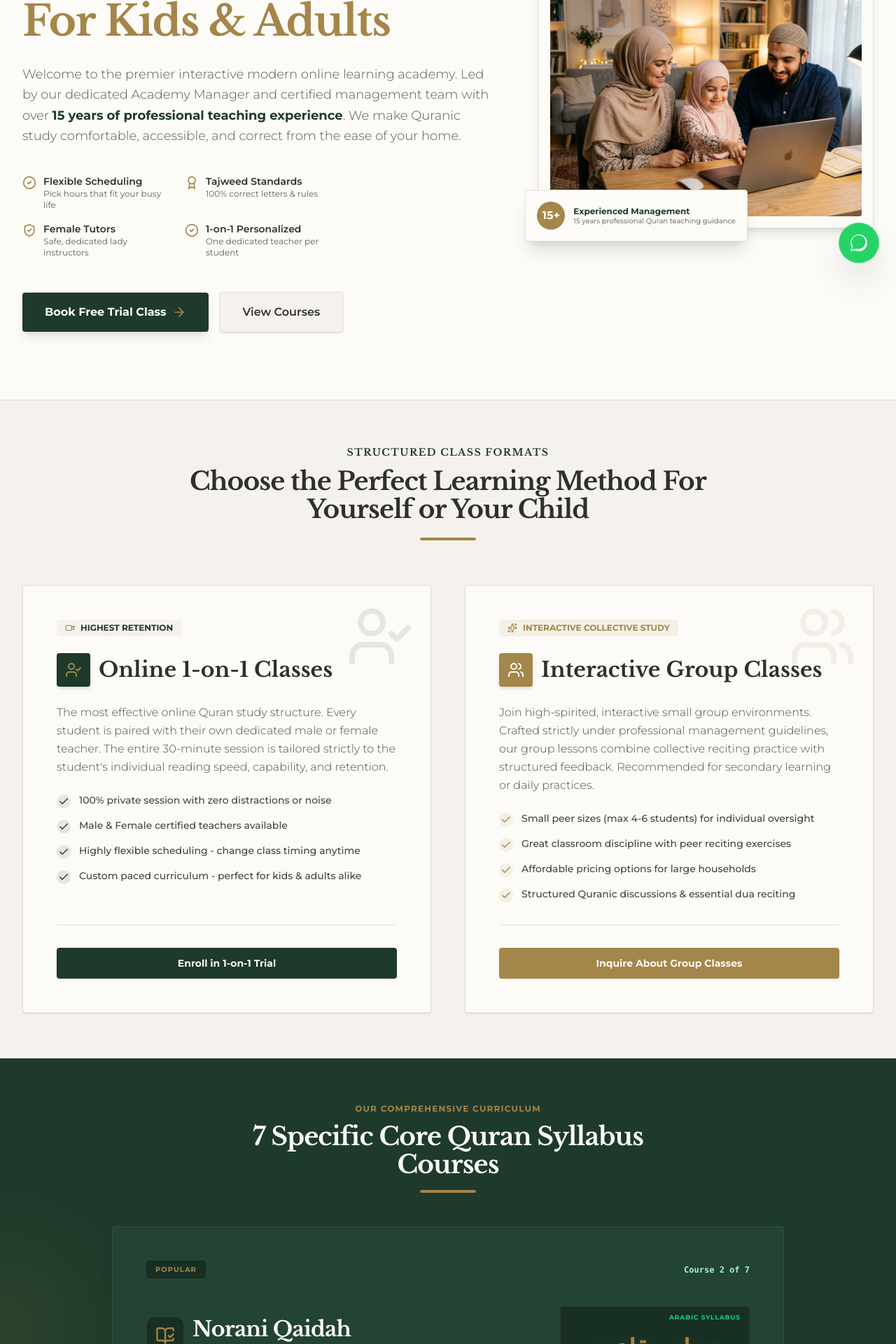
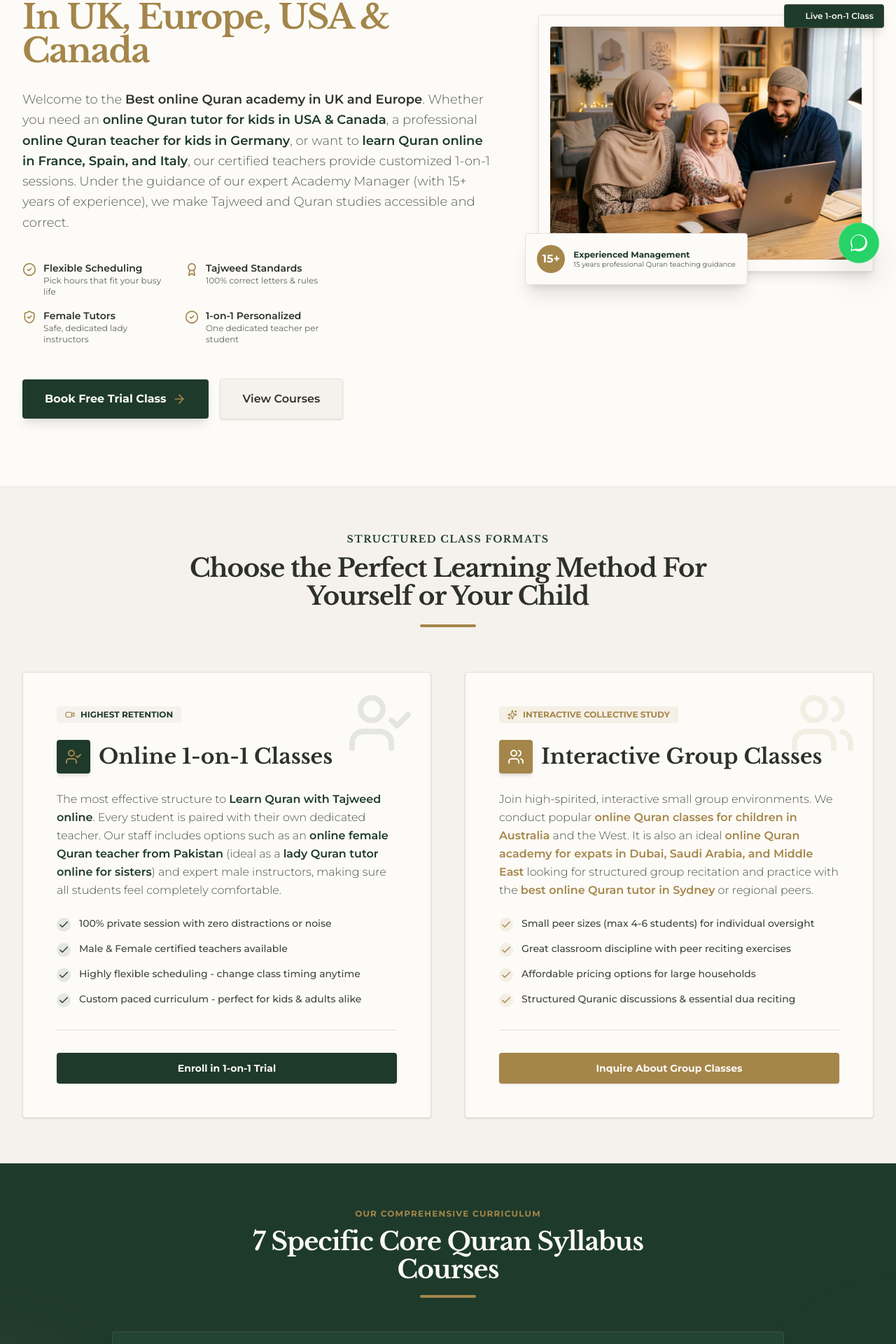
Before and after one commit to ahmadume613-ops/worldwide-Quran-final, a React (Vite) app: page / in a window 1280 px wide. Shown: the part 400-2320 px from the top of the page at 70% size. Built offline with nearby package versions, Linux system fonts and the light colour scheme; no server answers.

Commit message:
feat: optimize SEO and enhance call-to-actions
Updated meta tags for better search engine indexing, refined course descriptions with SEO-friendly keywords, and improved WhatsApp contact links with pre-filled inquiry messages.

```diff
--- a/index.html
+++ b/index.html
@@ -3,7 +3,19 @@
   <head>
     <meta charset="UTF-8" />
     <meta name="viewport" content="width=device-width, initial-scale=1.0" />
-    <title>My Google AI Studio App</title>
+    <title>Worldwide Quran Academy | Best Online Quran Academy in UK and Europe | Learn Quran with Tajweed Online</title>
+    <meta name="description" content="Learn Quran with Tajweed online. Worldwide Quran Academy is the best online Quran academy in UK and Europe. We offer a tailored Online Noorani Qaida course for kids, Online Quran memorization course (Hifz), and lady Quran tutor online for sisters. Join our live classes with an online Quran tutor for kids in USA & Canada, online Quran teacher for kids in Germany, or online Quran classes for children in Australia." />
+    <meta name="keywords" content="Online Noorani Qaida course for kids, Learn Madani Qaida online with Tajweed, Online Iqra book reading classes, Basic Arabic alphabet learning, Online Quran teacher for kids in Germany, Best online Quran academy in UK and Europe, Learn Quran online in France, Spain, and Italy, Online Quran tutor for kids in USA & Canada, Online Quran classes for children in Australia, Best online Quran tutor in Sydney, Online Quran academy for expats in Dubai, Saudi Arabia, and Middle East, Online female Quran teacher from Pakistan, Lady Quran tutor online for sisters, Learn Quran with Tajweed online, Online Quran memorization course (Hifz)" />
+    <!-- Open Graph / Facebook -->
+    <meta property="og:type" content="website" />
+    <meta property="og:url" content="https://worldwidequranacademy.com/" />
+    <meta property="og:title" content="Worldwide Quran Academy | Best Online Quran Academy in UK and Europe" />
+    <meta property="og:description" content="Learn Quran with Tajweed online with certified male and female tutors. Offering Noorani Qaida, Madani Qaida, Hifz, and Islamic studies in UK, Europe, USA, Canada, Australia, and Middle East." />
+    <!-- Twitter -->
+    <meta property="twitter:card" content="summary_large_image" />
+    <meta property="twitter:url" content="https://worldwidequranacademy.com/" />
+    <meta property="twitter:title" content="Worldwide Quran Academy | Best Online Quran Academy in UK and Europe" />
+    <meta property="twitter:description" content="Learn Quran with Tajweed online with certified male and female tutors. Offering Noorani Qaida, Madani Qaida, Hifz, and Islamic studies in UK, Europe, USA, Canada, Australia, and Middle East." />
   </head>
   <body>
     <div id="root"></div>
--- a/src/App.tsx
+++ b/src/App.tsx
@@ -97,7 +97,7 @@ export default function App() {
 
       {/* Floating WhatsApp Button */}
       <a
-        href="https://wa.me/923345750157"
+        href="https://wa.me/923345750157?text=Assalam-o-Alaikum%2C%20I%20want%20to%20enroll%20my%20child%20in%20Worldwide%20Quran%20Academy.%20Please%20guide%20me%20about%20the%20free%20trial%20classes."
         target="_blank"
         rel="noopener noreferrer"
         className="fixed bottom-6 right-6 bg-[#25D366] hover:bg-[#20BA5A] text-white p-4 rounded-full shadow-2xl z-50 transition-all transform hover:scale-110 flex items-center justify-center border border-white/15"
--- a/src/components/ClassFormats.tsx
+++ b/src/components/ClassFormats.tsx
@@ -36,7 +36,7 @@ export default function ClassFormats() {
               </h3>
 
               <p className="text-warm-text/85 text-sm sm:text-base leading-relaxed font-light">
-                The most effective online Quran study structure. Every student is paired with their own dedicated male or female teacher. The entire 30-minute session is tailored strictly to the student's individual reading speed, capability, and retention.
+                The most effective structure to <strong className="font-semibold text-emerald-deep">Learn Quran with Tajweed online</strong>. Every student is paired with their own dedicated teacher. Our staff includes options such as an <strong className="font-semibold text-emerald-deep">online female Quran teacher from Pakistan</strong> (ideal as a <strong className="font-semibold text-emerald-deep">lady Quran tutor online for sisters</strong>) and expert male instructors, making sure all students feel completely comfortable.
               </p>
 
               <ul className="space-y-3.5 text-sm font-medium text-warm-text/90">
@@ -87,7 +87,7 @@ export default function ClassFormats() {
               </h3>
 
               <p className="text-warm-text/85 text-sm sm:text-base leading-relaxed font-light">
-                Join high-spirited, interactive small group environments. Crafted strictly under professional management guidelines, our group lessons combine collective reciting practice with structured feedback. Recommended for secondary learning or daily practices.
+                Join high-spirited, interactive small group environments. We conduct popular <strong className="font-semibold text-gold-accent">online Quran classes for children in Australia</strong> and the West. It is also an ideal <strong className="font-semibold text-gold-accent">online Quran academy for expats in Dubai, Saudi Arabia, and Middle East</strong> looking for structured group recitation and practice with the <strong className="font-semibold text-gold-accent">best online Quran tutor in Sydney</strong> or regional peers.
               </p>
 
               <ul className="space-y-3.5 text-sm font-medium text-warm-text/90">
--- a/src/components/Footer.tsx
+++ b/src/components/Footer.tsx
@@ -14,7 +14,7 @@ export default function Footer({ onGoToStudio }: FooterProps) {
 
   const contactEmail = "worldwidequrann@gmail.com";
   const contactPhone = "+923345750157";
-  const whatsappUrl = "https://wa.me/923345750157";
+  const whatsappUrl = "https://wa.me/923345750157?text=Assalam-o-Alaikum%2C%20I%20want%20to%20enroll%20my%20child%20in%20Worldwide%20Quran%20Academy.%20Please%20guide%20me%20about%20the%20free%20trial%20classes.";
 
   return (
     <footer id="footer-wrapper" className="bg-emerald-deep text-[#FDFBF7] border-t border-gold-accent/10">
--- a/src/components/Hero.tsx
+++ b/src/components/Hero.tsx
@@ -23,14 +23,14 @@ export default function Hero() {
             </div>
 
             <h1 className="text-4xl sm:text-5xl lg:text-6xl font-extrabold text-[#2D312A] tracking-tight leading-none serif-font">
-              Learn the Holy Quran Online <br />
-              <span className="text-gold-accent block mt-2">
-                For Kids & Adults
+              Best Online Quran Academy <br />
+              <span className="text-gold-accent block mt-2 text-3xl sm:text-4xl lg:text-5xl">
+                In UK, Europe, USA & Canada
               </span>
             </h1>
 
             <p className="text-base sm:text-lg text-warm-text/80 leading-relaxed max-w-2xl mx-auto lg:mx-0 font-light">
-              Welcome to the premier interactive modern online learning academy. Led by our dedicated Academy Manager and certified management team with over <strong className="text-emerald-deep font-bold">15 years of professional teaching experience</strong>. We make Quranic study comfortable, accessible, and correct from the ease of your home.
+              Welcome to the <strong className="text-[#2D312A] font-semibold">Best online Quran academy in UK and Europe</strong>. Whether you need an <strong className="text-emerald-deep font-semibold">online Quran tutor for kids in USA & Canada</strong>, a professional <strong className="text-emerald-deep font-semibold">online Quran teacher for kids in Germany</strong>, or want to <strong className="text-emerald-deep font-semibold">learn Quran online in France, Spain, and Italy</strong>, our certified teachers provide customized 1-on-1 sessions. Under the guidance of our expert Academy Manager (with 15+ years of experience), we make Tajweed and Quran studies accessible and correct.
             </p>
 
             {/* Micro Highlights */}
@@ -90,7 +90,7 @@ export default function Hero() {
 
               <img
                 src={heroImg}
-                alt="Parents and children studying Quran together online in a warm home"
+                alt="Online Quran classes for children in Australia and expats in Dubai, Saudi Arabia, and Middle East - Learn Quran with Tajweed online from the best online Quran tutor in Sydney"
                 className="w-full h-auto rounded object-cover aspect-[4/3] shadow-inner"
                 referrerPolicy="no-referrer"
                 onError={(e) => {
--- a/src/components/Navbar.tsx
+++ b/src/components/Navbar.tsx
@@ -13,7 +13,7 @@ interface NavbarProps {
 export default function Navbar({ onGoToStudio, currentView }: NavbarProps) {
   const contactEmail = "worldwidequrann@gmail.com";
   const contactPhone = "+923345750157";
-  const whatsappUrl = "https://wa.me/923345750157";
+  const whatsappUrl = "https://wa.me/923345750157?text=Assalam-o-Alaikum%2C%20I%20want%20to%20enroll%20my%20child%20in%20Worldwide%20Quran%20Academy.%20Please%20guide%20me%20about%20the%20free%20trial%20classes.";
 
   return (
     <div id="navigation-wrapper" className="w-full bg-[#FDFBF7] border-b border-[#E5E1DA] sticky top-0 z-40">
--- a/src/components/PricingSection.tsx
+++ b/src/components/PricingSection.tsx
@@ -170,10 +170,10 @@ export default function PricingSection({ onSelectPlan }: PricingSectionProps) {
         <div className="text-center max-w-3xl mx-auto mb-10">
           <span className="text-sm font-bold text-[#A4864A] tracking-widest uppercase block mb-3 font-sans">Affordable Investment</span>
           <h2 className="text-3xl sm:text-4xl font-extrabold text-[#2D312A] tracking-tight serif-font">
-            Transparent, Low-Cost Tuition Rates
+            Fee Structure - Learn Quran with Tajweed Online
           </h2>
           <p className="text-warm-text/80 mt-3 text-sm sm:text-base leading-relaxed font-light">
-            Choose the monthly curriculum plan that fits your family's educational needs. Custom plans with male or female tutors available for international students globally.
+            Worldwide Quran Academy is recognized as the <strong className="font-semibold text-[#2D312A]">best online Quran academy in UK and Europe</strong>, USA, Canada, and Australia. Choose the monthly curriculum plan that fits your family's educational needs. Custom plans with an <strong className="font-semibold text-[#2D312A]">online Quran teacher for kids in Germany</strong> or a dedicated <strong className="font-semibold text-[#2D312A]">lady Quran tutor online for sisters</strong> are available globally.
           </p>
           <div className="h-1 w-20 bg-gold-accent mx-auto rounded-full mt-5" />
         </div>
--- a/src/sanityClient.ts
+++ b/src/sanityClient.ts
@@ -13,41 +13,41 @@ export const SANITY_CONFIG = {
 export const INITIAL_COURSES: Course[] = [
   {
     id: 'course-1',
-    title: 'Madani Qaidah',
+    title: 'Learn Madani Qaida Online',
     urduTitle: 'مدنی قاعده',
-    description: 'The essential foundation booklet for beginners, teaching correct pronunciation (Makharij) and phonics of the Arabic letters with colorful rules.',
+    description: 'Learn Madani Qaida online with Tajweed. The essential foundation booklet for beginners, teaching correct pronunciation (Makharij) and basic Arabic alphabet learning with colorful rules.',
     icon: 'BookOpen',
-    badge: 'Beginner'
+    badge: 'With Tajweed'
   },
   {
     id: 'course-2',
-    title: 'Norani Qaidah',
+    title: 'Online Noorani Qaida Course',
     urduTitle: 'نورانی قاعده',
-    description: 'Classical pronunciation guide focusing on joint letters, harakat (vowels), and initial reading rules to build complete fluency in Quranic words.',
+    description: 'Our specialized Online Noorani Qaida course for kids focuses on classical pronunciation, joint letters, harakat (vowels), and initial reading rules to build complete fluency in Quranic words.',
     icon: 'BookOpenCheck',
-    badge: 'Popular'
+    badge: 'For Kids'
   },
   {
     id: 'course-3',
-    title: 'Iqra Book',
+    title: 'Online Iqra Book Reading',
     urduTitle: 'اقرا بک',
-    description: 'An interactive modern reading syllabus widely used globally to accelerate Arabic syllable recognition and phonetic word formation.',
+    description: 'Online Iqra book reading classes. An interactive modern reading syllabus widely used globally to accelerate Arabic syllable recognition and phonetic word formation.',
     icon: 'BookCheck',
-    badge: 'Kids favorite'
+    badge: 'Classes'
   },
   {
     id: 'course-4',
-    title: 'Tajweed Quran',
+    title: 'Learn Quran with Tajweed Online',
     urduTitle: 'تجوید القرآن',
-    description: 'Learn the rules of pronunciation, elongation (Madd), stop signs, and nasalization (Ghunnah) to recite the Holy Quran exactly like the Prophet (PBUH).',
+    description: 'Learn Quran with Tajweed online. Master the rules of pronunciation, elongation (Madd), stop signs, and nasalization (Ghunnah) to recite the Holy Quran exactly like the Prophet (PBUH).',
     icon: 'GraduationCap',
     badge: 'Highly Recommended'
   },
   {
     id: 'course-5',
-    title: 'Quran Memorization / Hifz',
+    title: 'Online Quran Memorization (Hifz)',
     urduTitle: 'حفظ القرآن',
-    description: 'A structured, personalized track designed for both short Surahs and full Quran memorization, complete with active revision and retention strategies.',
+    description: 'Online Quran memorization course (Hifz). A structured, personalized track designed for both short Surahs and full Quran memorization, complete with active revision and retention strategies.',
     icon: 'Award',
     badge: 'Premium Track'
   },
@@ -55,7 +55,7 @@ export const INITIAL_COURSES: Course[] = [
     id: 'course-6',
     title: 'Islamic Duas',
     urduTitle: 'اسلامک دعائیں',
-    description: 'Learn essential daily supplications (Masnoon Duas), manners, Islamic ethics (Akhlaq), and short surahs for daily spiritual development.',
+    description: 'Learn essential daily supplications (Masnoon Duas), manners, Islamic ethics (Akhlaq), and short surahs for daily spiritual development under the guidance of certified tutors.',
     icon: 'HeartHandshake',
     badge: 'Essentials'
   },
@@ -63,7 +63,7 @@ export const INITIAL_COURSES: Course[] = [
     id: 'course-7',
     title: 'Namaz Learning',
     urduTitle: 'نماز کورس',
-    description: 'A comprehensive visual and interactive course detailing correct prayers, Wudu (ablution) steps, Rakaat details, and prayer positions.',
+    description: 'A comprehensive visual and interactive course detailing correct prayers, Wudu (ablution) steps, Rakaat details, and prayer positions for all ages.',
     icon: 'Sparkles',
     badge: 'All Ages'
   }
@@ -211,11 +211,18 @@ export function getCourses(): Course[] {
   const cached = localStorage.getItem('worldwide_quran_courses');
   if (cached) {
     try {
-      return JSON.parse(cached);
+      const parsed = JSON.parse(cached);
+      // If the cached version doesn't have our SEO optimized title or course names, reset
+      const isSEOOptimized = parsed.some((c: any) => c.title.toLowerCase().includes('noorani qaida') || c.title.toLowerCase().includes('madani qaida'));
+      if (isSEOOptimized) {
+        return parsed;
+      }
     } catch (e) {
       console.error(e);
     }
   }
+  // Initialize/reset with initial courses to apply the comprehensive SEO optimization
+  localStorage.setItem('worldwide_quran_courses', JSON.stringify(INITIAL_COURSES));
   return INITIAL_COURSES;
 }
 
```
Also changed, not shown: 1 other file (tests, documents, lock files or other folders).
